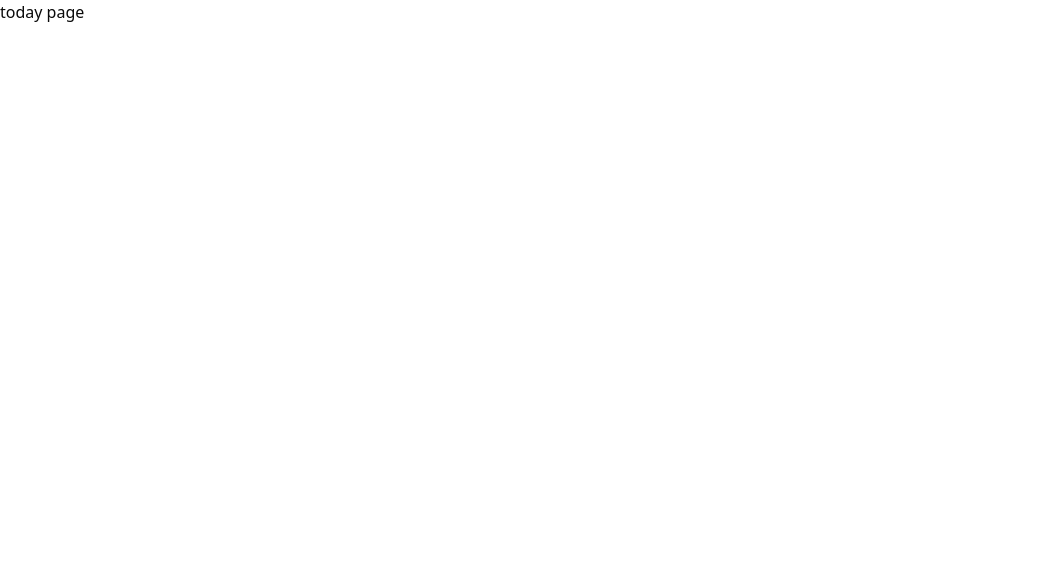
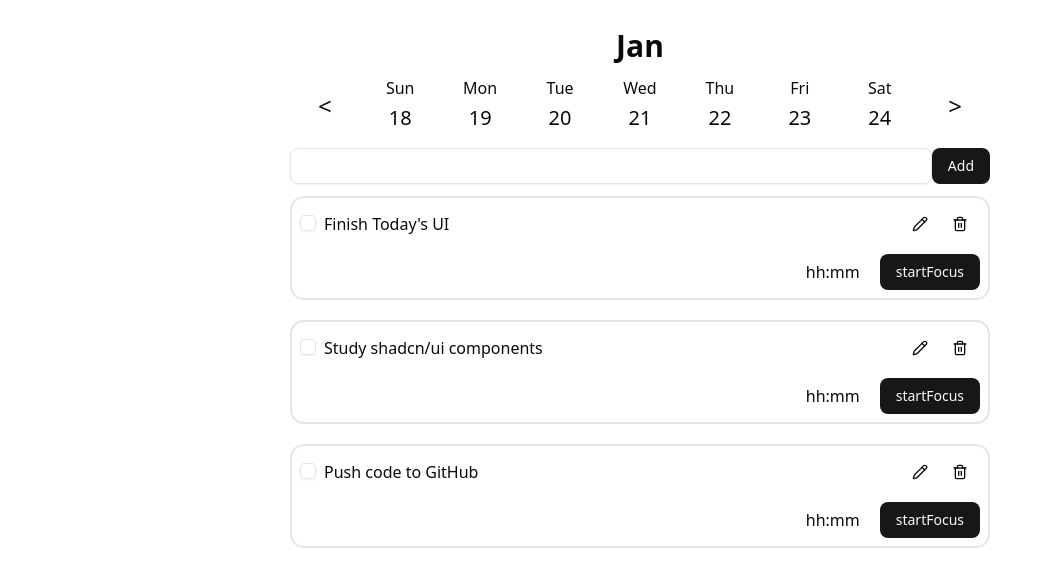
Before and after one commit to chlnaa/focus-based-todo, a React (Vite) app: page / in a window 1280 px wide. Shown: the top 586 px of the page, without its empty margins (0-1053 px from the left). Built offline with nearby package versions, Linux system fonts and the light colour scheme.

Commit message:
feat: add shadcn components and build TodayPage layout with weekly calendar

```diff
--- a/package.json
+++ b/package.json
@@ -10,6 +10,8 @@
     "preview": "vite preview"
   },
   "dependencies": {
+    "@radix-ui/react-checkbox": "^1.3.3",
+    "@radix-ui/react-slot": "^1.2.4",
     "@tailwindcss/vite": "^4.1.18",
     "class-variance-authority": "^0.7.1",
     "clsx": "^2.1.1",
--- /dev/null
+++ b/src/components/ui/button.tsx
@@ -0,0 +1,62 @@
+import * as React from "react"
+import { Slot } from "@radix-ui/react-slot"
+import { cva, type VariantProps } from "class-variance-authority"
+
+import { cn } from "@/lib/utils"
+
+const buttonVariants = cva(
+  "inline-flex items-center justify-center gap-2 whitespace-nowrap rounded-md text-sm font-medium transition-all disabled:pointer-events-none disabled:opacity-50 [&_svg]:pointer-events-none [&_svg:not([class*='size-'])]:size-4 shrink-0 [&_svg]:shrink-0 outline-none focus-visible:border-ring focus-visible:ring-ring/50 focus-visible:ring-[3px] aria-invalid:ring-destructive/20 dark:aria-invalid:ring-destructive/40 aria-invalid:border-destructive",
+  {
+    variants: {
+      variant: {
+        default: "bg-primary text-primary-foreground hover:bg-primary/90",
+        destructive:
+          "bg-destructive text-white hover:bg-destructive/90 focus-visible:ring-destructive/20 dark:focus-visible:ring-destructive/40 dark:bg-destructive/60",
+        outline:
+          "border bg-background shadow-xs hover:bg-accent hover:text-accent-foreground dark:bg-input/30 dark:border-input dark:hover:bg-input/50",
+        secondary:
+          "bg-secondary text-secondary-foreground hover:bg-secondary/80",
+        ghost:
+          "hover:bg-accent hover:text-accent-foreground dark:hover:bg-accent/50",
+        link: "text-primary underline-offset-4 hover:underline",
+      },
+      size: {
+        default: "h-9 px-4 py-2 has-[>svg]:px-3",
+        sm: "h-8 rounded-md gap-1.5 px-3 has-[>svg]:px-2.5",
+        lg: "h-10 rounded-md px-6 has-[>svg]:px-4",
+        icon: "size-9",
+        "icon-sm": "size-8",
+        "icon-lg": "size-10",
+      },
+    },
+    defaultVariants: {
+      variant: "default",
+      size: "default",
+    },
+  }
+)
+
+function Button({
+  className,
+  variant = "default",
+  size = "default",
+  asChild = false,
+  ...props
+}: React.ComponentProps<"button"> &
+  VariantProps<typeof buttonVariants> & {
+    asChild?: boolean
+  }) {
+  const Comp = asChild ? Slot : "button"
+
+  return (
+    <Comp
+      data-slot="button"
+      data-variant={variant}
+      data-size={size}
+      className={cn(buttonVariants({ variant, size, className }))}
+      {...props}
+    />
+  )
+}
+
+export { Button, buttonVariants }
--- /dev/null
+++ b/src/components/ui/checkbox.tsx
@@ -0,0 +1,30 @@
+import * as React from "react"
+import * as CheckboxPrimitive from "@radix-ui/react-checkbox"
+import { CheckIcon } from "lucide-react"
+
+import { cn } from "@/lib/utils"
+
+function Checkbox({
+  className,
+  ...props
+}: React.ComponentProps<typeof CheckboxPrimitive.Root>) {
+  return (
+    <CheckboxPrimitive.Root
+      data-slot="checkbox"
+      className={cn(
+        "peer border-input dark:bg-input/30 data-[state=checked]:bg-primary data-[state=checked]:text-primary-foreground dark:data-[state=checked]:bg-primary data-[state=checked]:border-primary focus-visible:border-ring focus-visible:ring-ring/50 aria-invalid:ring-destructive/20 dark:aria-invalid:ring-destructive/40 aria-invalid:border-destructive size-4 shrink-0 rounded-[4px] border shadow-xs transition-shadow outline-none focus-visible:ring-[3px] disabled:cursor-not-allowed disabled:opacity-50",
+        className
+      )}
+      {...props}
+    >
+      <CheckboxPrimitive.Indicator
+        data-slot="checkbox-indicator"
+        className="grid place-content-center text-current transition-none"
+      >
+        <CheckIcon className="size-3.5" />
+      </CheckboxPrimitive.Indicator>
+    </CheckboxPrimitive.Root>
+  )
+}
+
+export { Checkbox }
--- /dev/null
+++ b/src/components/ui/input.tsx
@@ -0,0 +1,21 @@
+import * as React from "react"
+
+import { cn } from "@/lib/utils"
+
+function Input({ className, type, ...props }: React.ComponentProps<"input">) {
+  return (
+    <input
+      type={type}
+      data-slot="input"
+      className={cn(
+        "file:text-foreground placeholder:text-muted-foreground selection:bg-primary selection:text-primary-foreground dark:bg-input/30 border-input h-9 w-full min-w-0 rounded-md border bg-transparent px-3 py-1 text-base shadow-xs transition-[color,box-shadow] outline-none file:inline-flex file:h-7 file:border-0 file:bg-transparent file:text-sm file:font-medium disabled:pointer-events-none disabled:cursor-not-allowed disabled:opacity-50 md:text-sm",
+        "focus-visible:border-ring focus-visible:ring-ring/50 focus-visible:ring-[3px]",
+        "aria-invalid:ring-destructive/20 dark:aria-invalid:ring-destructive/40 aria-invalid:border-destructive",
+        className
+      )}
+      {...props}
+    />
+  )
+}
+
+export { Input }
--- a/src/pages/TodayPage.tsx
+++ b/src/pages/TodayPage.tsx
@@ -1,3 +1,110 @@
+import { Button } from '@/components/ui/button';
+import { Checkbox } from '@/components/ui/checkbox';
+import { Input } from '@/components/ui/input';
+import type { Todo } from '@/types/types';
+import dayjs from 'dayjs';
+import { useState } from 'react';
+import { Trash2, Pencil } from 'lucide-react';
+
 export default function TodayPage() {
-  return <div>today page</div>;
+  const [viewDate, setViewDate] = useState(dayjs());
+  void setViewDate;
+
+  const mockTodos: Todo[] = [
+    {
+      id: '1',
+      text: "Finish Today's UI",
+      date: dayjs().format('YYYY-MM-DD'),
+      createdAt: Date.now(),
+      status: 'active',
+      totalFocusTime: 0,
+    },
+    {
+      id: '2',
+      text: 'Study shadcn/ui components',
+      date: dayjs().format('YYYY-MM-DD'),
+      createdAt: Date.now(),
+      status: 'completed',
+      totalFocusTime: 0,
+    },
+    {
+      id: '3',
+      text: 'Push code to GitHub',
+      date: dayjs().format('YYYY-MM-DD'),
+      createdAt: Date.now(),
+      status: 'active',
+      totalFocusTime: 0,
+    },
+  ];
+
+  const currentMonth = viewDate.format('MMM');
+  const startOfWeek = viewDate.startOf('week');
+
+  const daysInWeek = Array.from({ length: 7 }, (_, i) => {
+    const date = startOfWeek.add(i, 'day');
+    return {
+      dayName: date.format('ddd'),
+      dateNumber: date.date(),
+      fullDate: date.format('YYYY-MM-DD'),
+    };
+  });
+
+  return (
+    <div className="flex flex-col m-auto w-full max-w-175 mt-7">
+      <section>
+        <div className="text-3xl font-bold text-center">{currentMonth}</div>
+
+        <ul className="flex justify-between items-center p-3">
+          <Button className="cursor-pointer  text-2xl" variant={'ghost'}>
+            {'<'}
+          </Button>
+          {daysInWeek.map((day) => (
+            <li key={day.fullDate} className="text-center">
+              <div>{day.dayName}</div>
+              <Button className="text-xl" variant={'ghost'}>
+                {day.dateNumber}
+              </Button>
+            </li>
+          ))}
+          <Button className="cursor-pointer text-2xl" variant={'ghost'}>
+            {'>'}
+          </Button>
+        </ul>
+      </section>
+
+      <section>
+        <div className="flex">
+          <Input />
+          <Button>Add</Button>
+        </div>
+        <ul className="mt-3 ">
+          {mockTodos.map((todo) => (
+            <li
+              key={todo.id}
+              className="flex flex-col justify-between items-center p-2 border-2 rounded-xl gap-3 mb-5"
+            >
+              <div className="flex justify-between items-center w-full">
+                <div>
+                  <Checkbox />
+                  <span className="p-2">{todo.text}</span>
+                </div>
+                <div>
+                  <Button variant={'ghost'}>
+                    <Pencil />
+                  </Button>
+                  <Button variant={'ghost'}>
+                    <Trash2 />
+                  </Button>
+                </div>
+              </div>
+              <div className="flex justify-end items-center w-full">
+                <div className="mr-5">hh:mm</div>
+                <Button>startFocus</Button>
+              </div>
+            </li>
+          ))}
+        </ul>
+      </section>
+    </div>
+  );
 }
```
Also changed, not shown: 1 other file (tests, documents, lock files or other folders).
